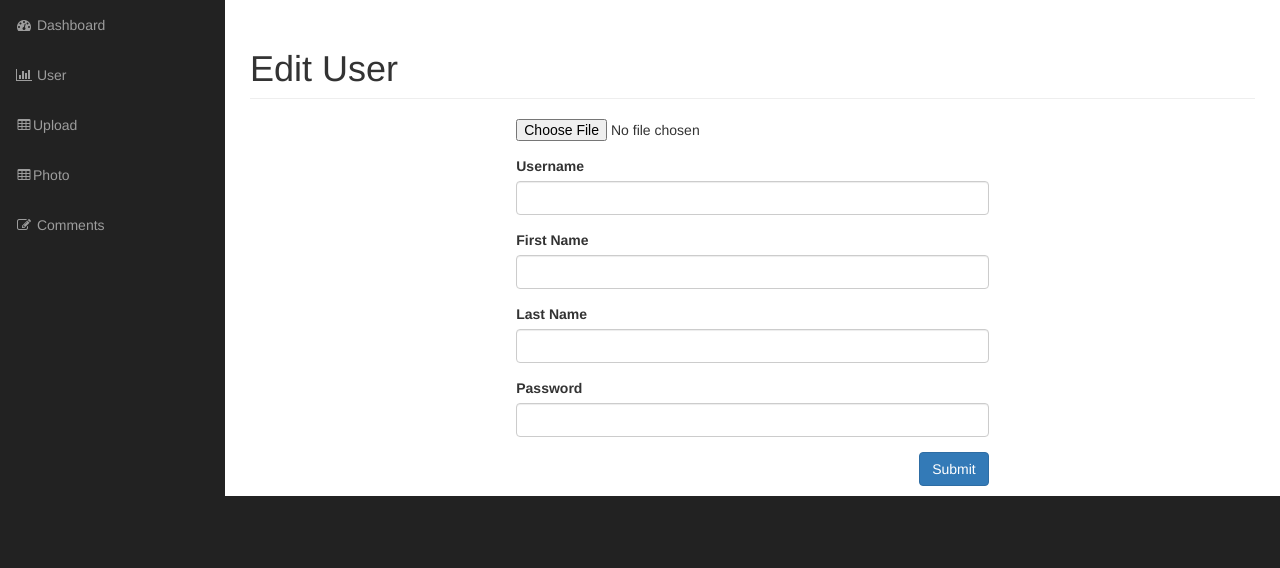
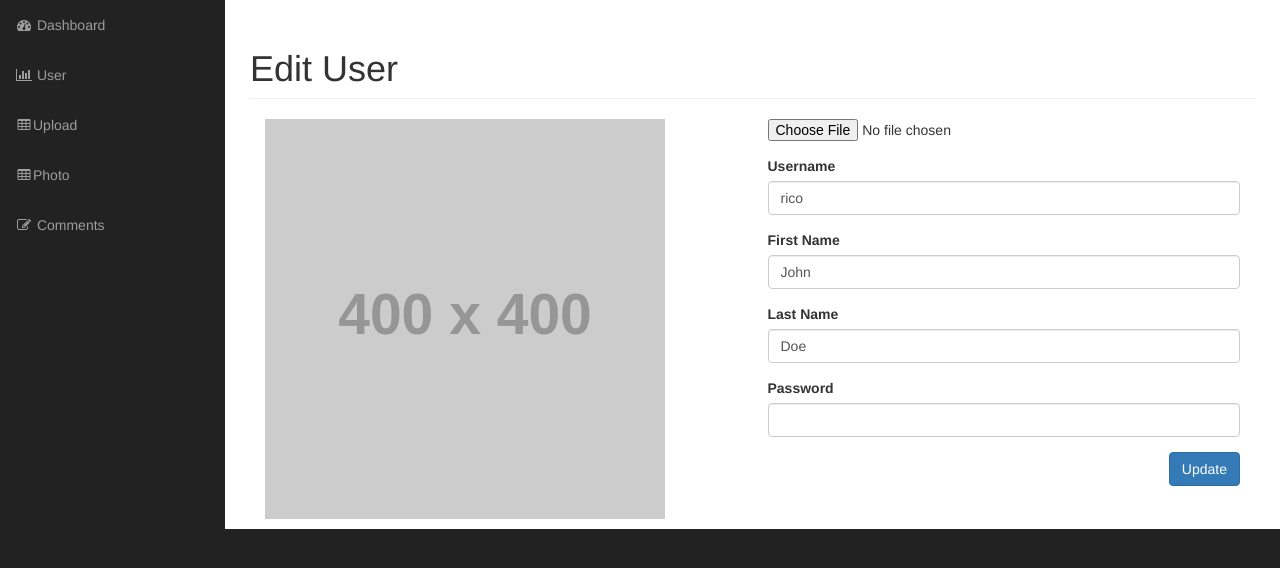
Before and after one commit to chisumo2016/gallery_application, a PHP site: page /admin/edit_user.php?id=1 in a window 1280 px wide. Shown: the part 51-619 px from the top of the page. Run offline with PHP 8.4, Linux system fonts and the light colour scheme; the visitor is signed in with stand-in values (Sample User, id 1); data comes from the database, SQL or seed files in the repository; grey boxes labelled with a size stand in for pictures from a placeholder-image service; some libraries are stand-ins or nearby versions.

Commit message:
Implemented the User Details

```diff
--- a/admin/edit_user.php
+++ b/admin/edit_user.php
@@ -6,7 +6,7 @@
 <?php
 
 
-//id
+//Checking the Id
 if (empty($_GET['id'])){
     //Re
     redirect("users.php");
@@ -59,9 +59,13 @@ if (empty($_GET['id'])){
 <!--                        <small>Subheading</small>-->
                     </h1>
 
+                    <div class="col-md-6">
+                        <img src="<?php echo  $user->image_path_and_placeholder();?>" alt="" class="img-responsive">
+                    </div>
+
                     <!--         edit_user.php-->
                     <form action="" method="post" enctype="multipart/form-data">
-                        <div class="col-md-6 col-md-offset-3">
+                        <div class="col-md-6 ">
 
                             <div class="form-group">
 
@@ -70,18 +74,18 @@ if (empty($_GET['id'])){
 
                             <div class="form-group">
                                 <label for="">Username</label>
-                                <input type="text" name="username" class="form-control" >
+                                <input type="text" name="username" class="form-control"  value="<?php echo $user->username?>">
                             </div>
 
 
                             <div class="form-group">
                                 <label for="firstname">First Name</label>
-                                <input type="text" name="first_name" class="form-control"  >
+                                <input type="text" name="first_name" class="form-control"  value="<?php echo $user->first_name?>">
                             </div>
 
                             <div class="form-group">
                                 <label for="lastname">Last Name</label>
-                                <input type="text" name="last_name" class="form-control"  >
+                                <input type="text" name="last_name" class="form-control"  value="<?php echo $user->last_name?>">
                             </div>
 
                             <div class="form-group">
@@ -90,7 +94,7 @@ if (empty($_GET['id'])){
                             </div>
 
                             <div class="form-group">
-                                <input type="submit" name="update" class="btn btn-primary pull-right">
+                                <input type="submit" name="update" class="btn btn-primary pull-right" value="Update">
                             </div>
 
 
```
